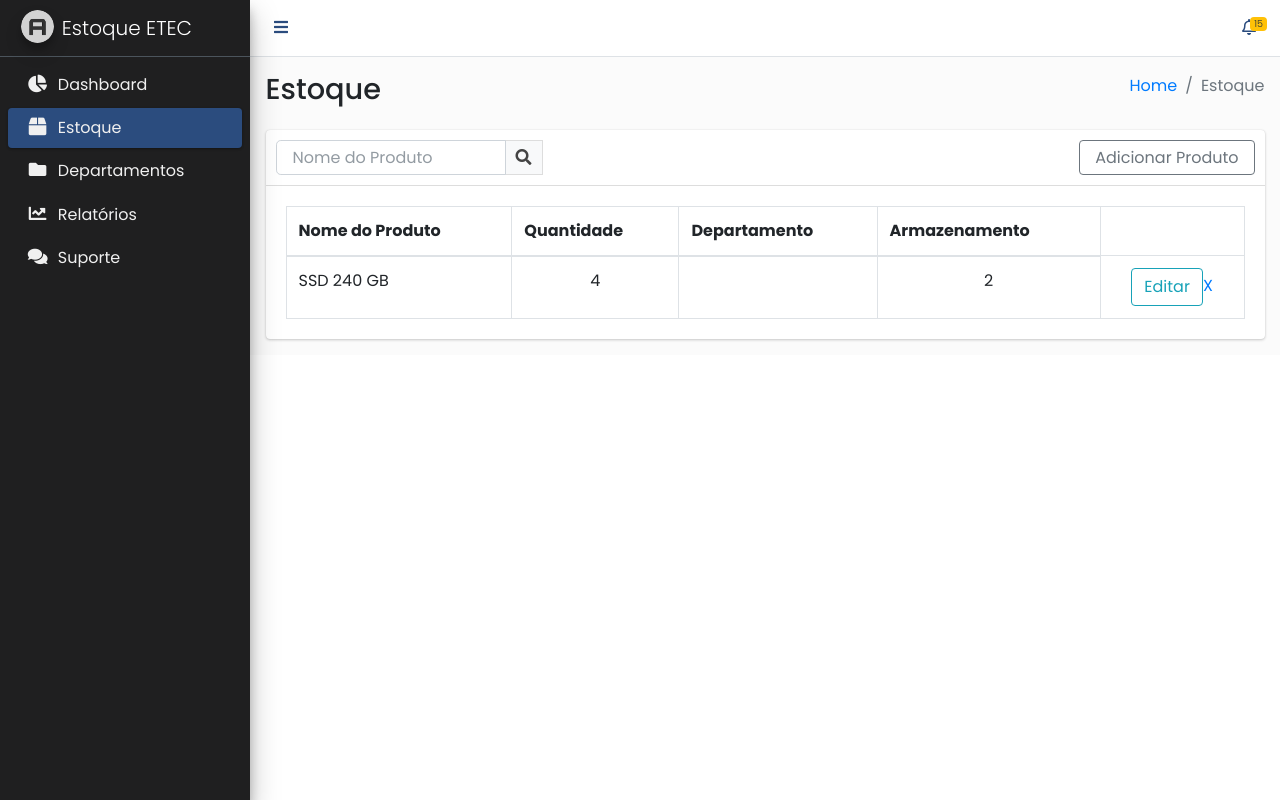
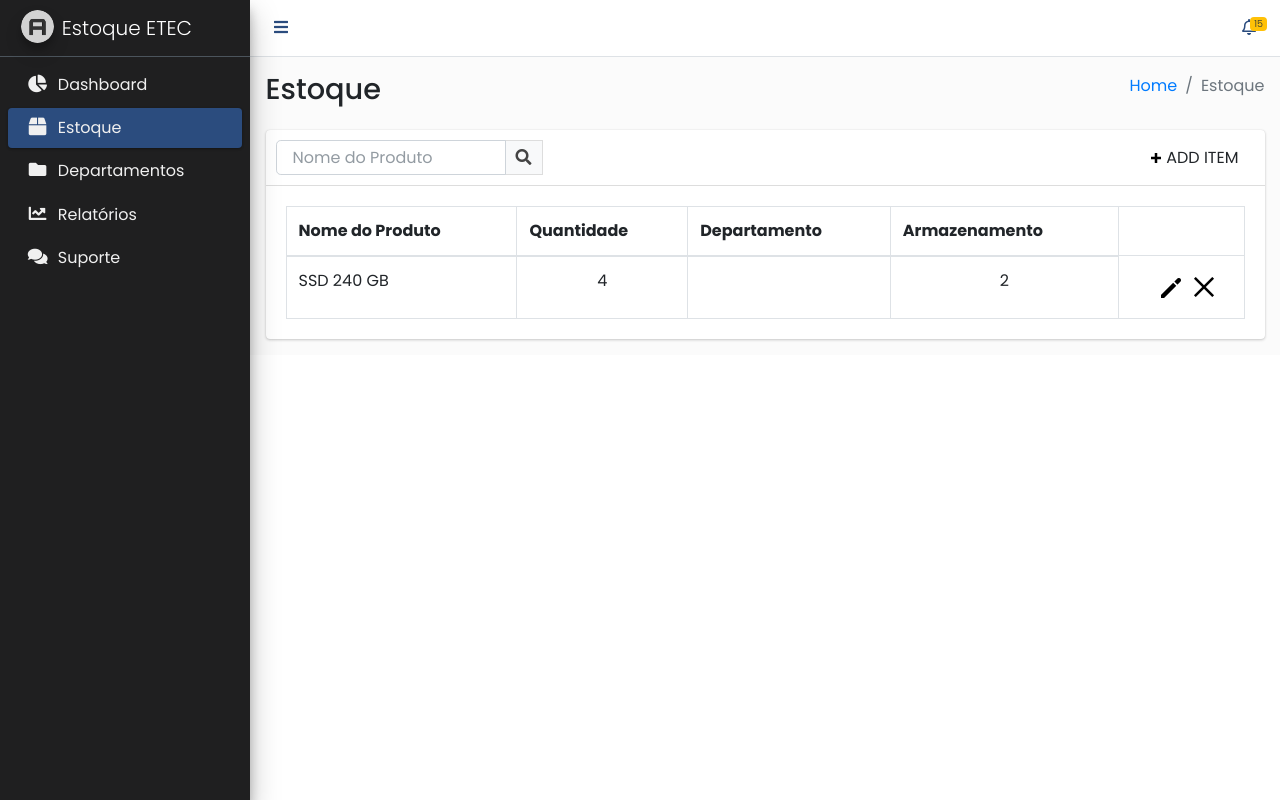
Before and after one commit to dsnneto/control-estoque, a PHP site: page /estoque.php in a window 1280 px wide. Run offline with PHP 8.4, Linux system fonts and the light colour scheme; data comes from the database, SQL or seed files in the repository; data that the repository does not hold is empty; some libraries are stand-ins or nearby versions.

Commit message:
add icon edit-add-exc e func dos mesmos

```diff
--- a/estoque.php
+++ b/estoque.php
@@ -9,7 +9,7 @@ require_once './layout/script.php';
 ?>
 
 <!-- Content Wrapper. Contains page content -->
-<div class="content-wrapper">
+<div class="content-wrapper" >
   <!-- Content Header (Page header) -->
   <section class="content-header">
     <div class="container-fluid">
@@ -48,7 +48,7 @@ require_once './layout/script.php';
               <div class="button-group">
                 <!-- <button type="button" class="btn btn-outline-danger">Retirar Produto</button> -->
                 <!-- <button type="button" class="btn btn-outline-secondary">Adicionar Produto</button> -->
-                <button type="button" class="btn btn-outline-secondary" data-toggle="modal" data-target="#modalAdicionar" >Adicionar Produto</button>
+                <button type="button" class="btn" data-toggle="modal" data-target="#modalAdicionar" ><img src="./style/icon/mais-pequeno.png">ADD ITEM</button>
 
               </div>
             </div>
@@ -61,7 +61,7 @@ require_once './layout/script.php';
                     <th>Quantidade</th>
                     <th>Departamento</th>
                     <th>Armazenamento</th>
-                    <!-- <th><img src=''/></th> colocoar imagem  -->
+
 
                   </tr>
                 </thead>
@@ -84,7 +84,7 @@ require_once './layout/script.php';
                         <td text align="center"><?= $linha["quantidadeEstoque"]; ?></td>
                         <td text align="center"><?= $linha["departamento"]; ?></td>
                         <td text align="center"><?= $linha["armazenamento"]; ?></td>
-                        <td text align="center"><a href="#" class="btn btn-outline-info" data-toggle="modal" data-target="#modalEditar" data-id="<?= $linha['IDEstoque']; ?>" data-nome="<?= $linha['nomeEstoque']; ?>" data-quantidade="<?= $linha['quantidadeEstoque']; ?>">Editar</a><a text align="center"><a href="./excluir.php?id=<?= $linha['IDEstoque']; ?>">X</a></td>
+                        <td text align="center"><a href="#" class="btn" data-toggle="modal" data-target="#modalEditar" data-id="<?= $linha['IDEstoque']; ?>" data-nome=" <?= $linha['nomeEstoque']; ?>" data-quantidade="<?= $linha['quantidadeEstoque']; ?>"><img src="./style/icon/lapis.png"></a><a text align="center"><a href="./excluir.php?id=<?= $linha['IDEstoque']; ?>"><img src="./style/icon/cruz.png"></a></td>
 
                       </tr>
 
```
Also changed, not shown: style/icon/cruz.png (added), style/icon/lapis.png (added), style/icon/mais-pequeno.png (added).
